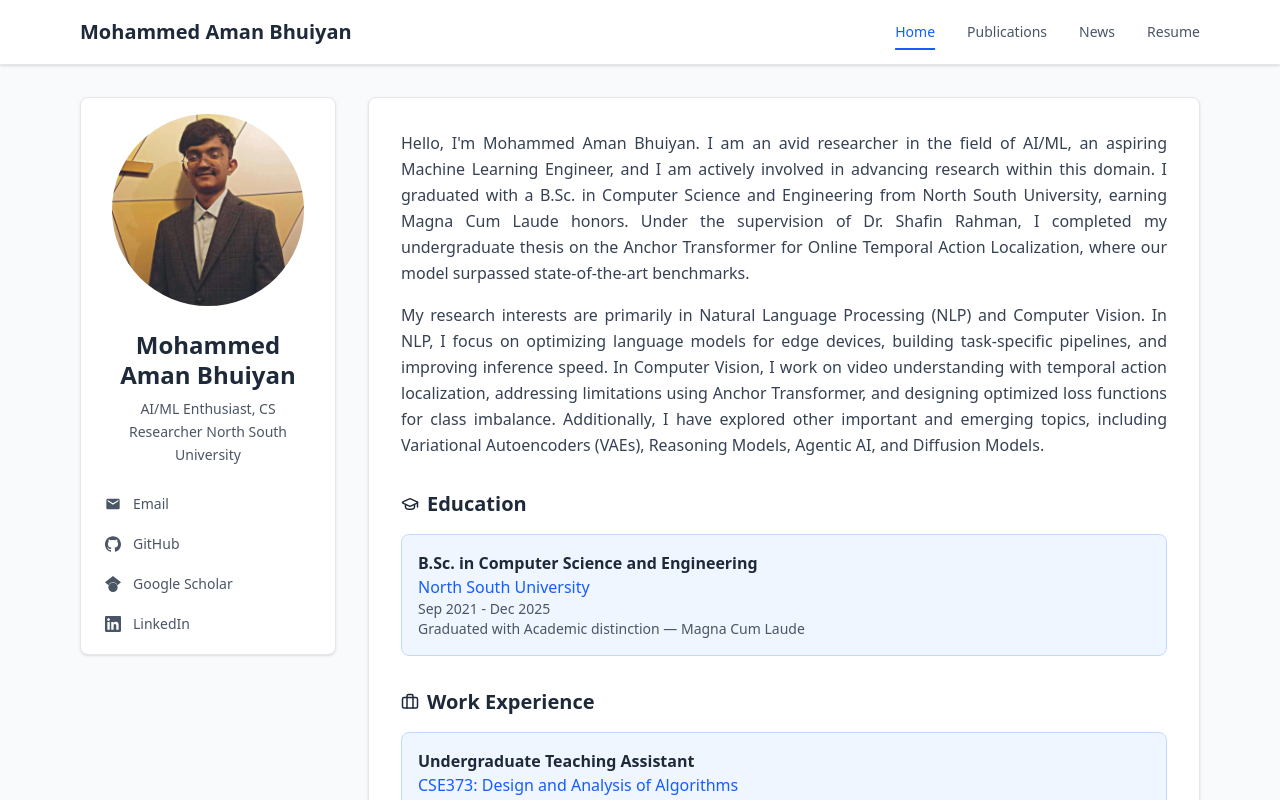
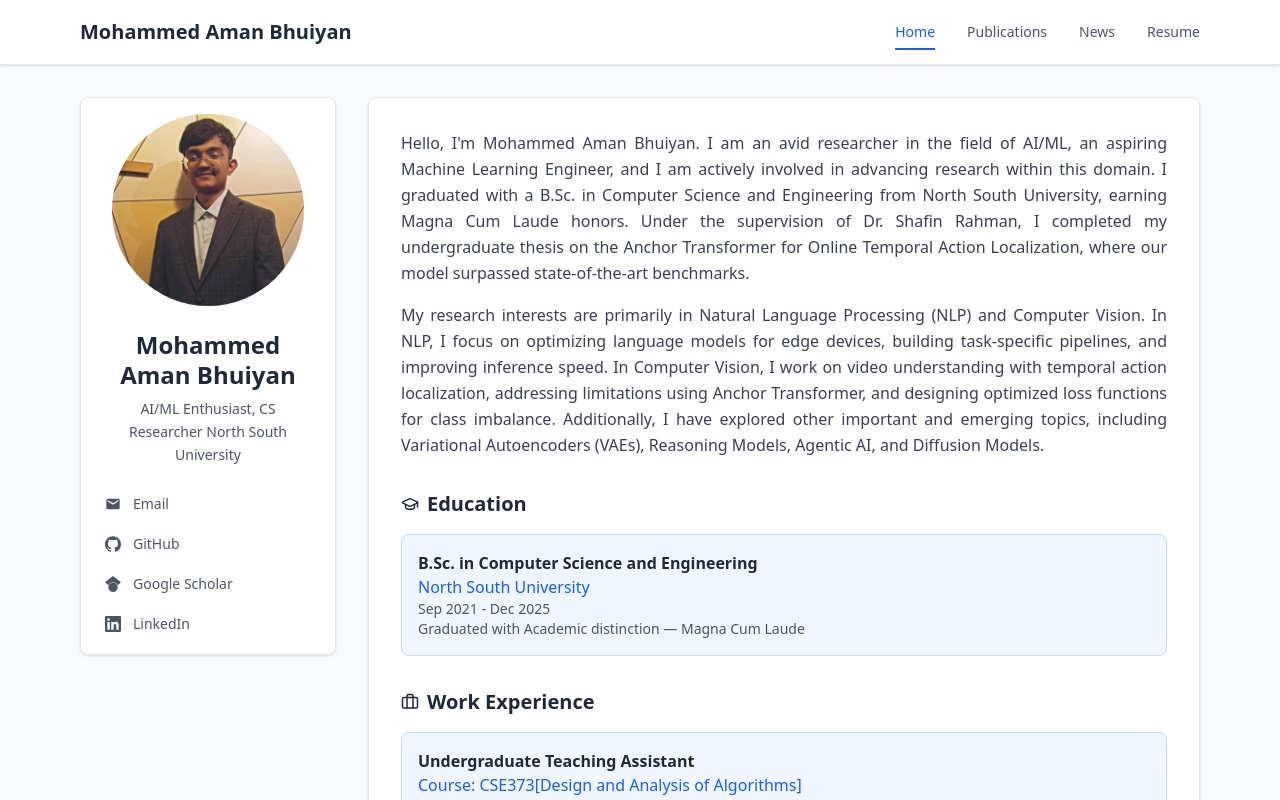
Before and after one commit to Aman554-EQ/minimal_academia, a React (Vite) app: page / in a window 1280 px wide. Shown: the top 800 px of the page. Built offline with nearby package versions, Linux system fonts and the light colour scheme.

Commit message:
Update experience.js

```diff
--- a/src/data/experience.js
+++ b/src/data/experience.js
@@ -2,7 +2,7 @@ const experienceData = [
   {
     title: 'Undergraduate Teaching Assistant',
     period: 'Feb 2024 - Present',
-    course: 'CSE373: Design and Analysis of Algorithms',
+    course: 'Course: CSE373[Design and Analysis of Algorithms]',
     professors: 'Worked under Dr. Sifat Momen, Dr. Emon Kumar Dey & Dr. Sumon Ahmed.'
   },
 ];
```
